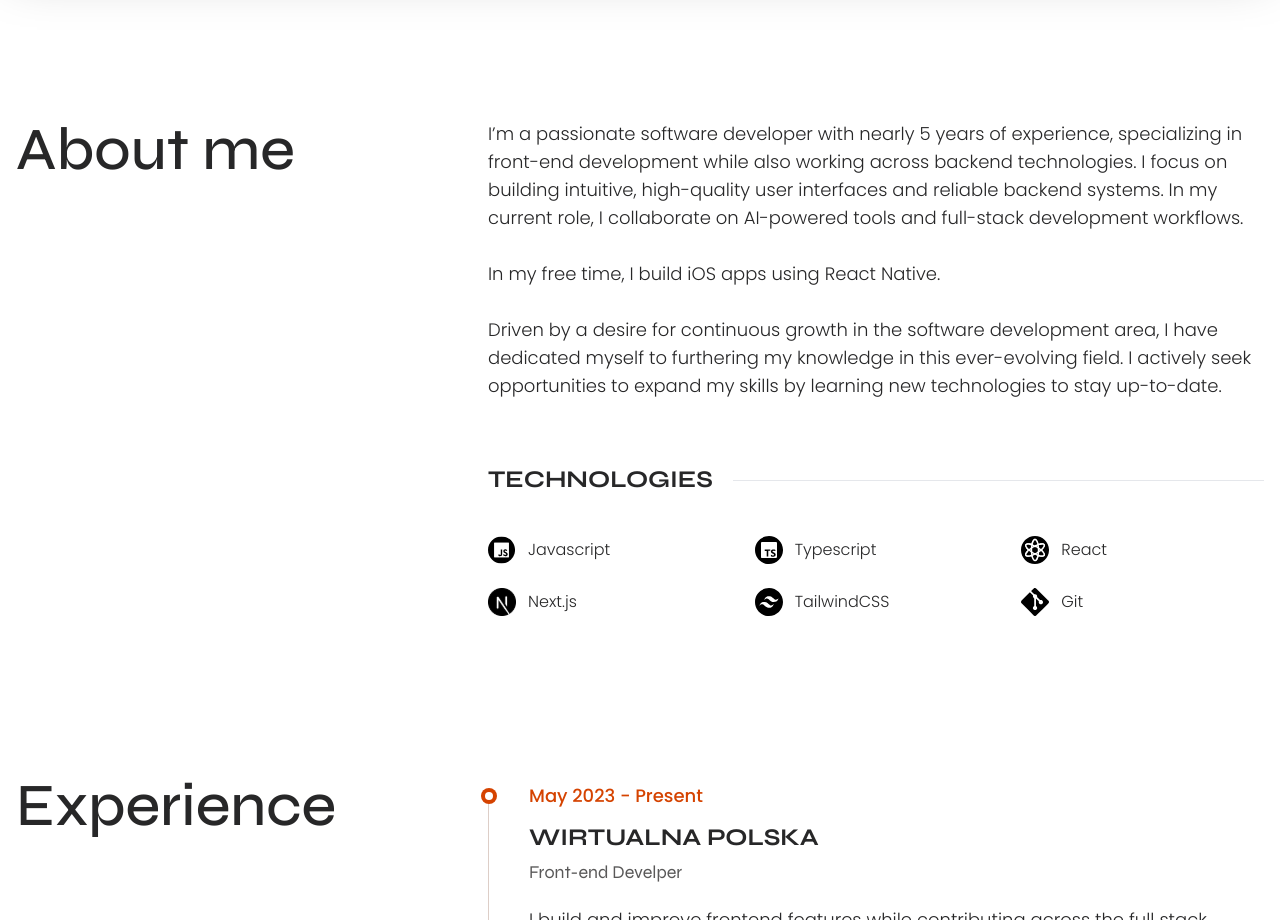
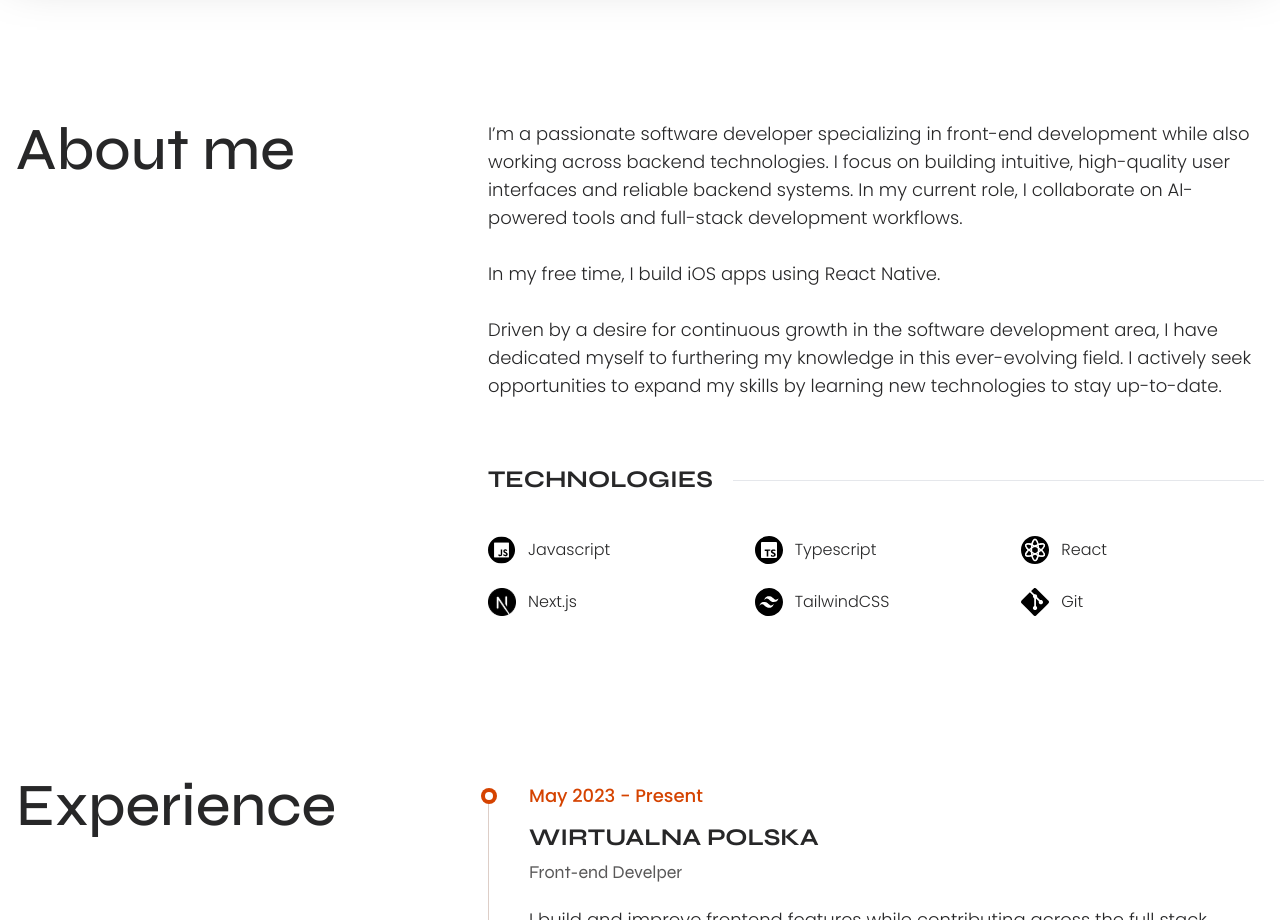
Before and after one commit to pmatyjasik/portfolio-pmatyjasik, a Next.js app: page / in a window 1280 px wide. Shown: the part 840-1760 px from the top of the page. Built offline with nearby package versions, Linux system fonts and the light colour scheme.

Commit message:
update hero section

```diff
--- a/src/sections/AboutSection.tsx
+++ b/src/sections/AboutSection.tsx
@@ -22,11 +22,11 @@ export const AboutSection = () => (
     <SectionTitle title='About me' />
     <div>
       <article className='text-base font-light leading-relaxed text-sea md:text-lg'>
-        I’m a passionate software developer with nearly 5 years of experience,
-        specializing in front-end development while also working across backend
-        technologies. I focus on building intuitive, high-quality user
-        interfaces and reliable backend systems. In my current role, I
-        collaborate on AI-powered tools and full-stack development workflows.
+        I’m a passionate software developer specializing in front-end
+        development while also working across backend technologies. I focus on
+        building intuitive, high-quality user interfaces and reliable backend
+        systems. In my current role, I collaborate on AI-powered tools and
+        full-stack development workflows.
         <br />
         <br />
         In my free time, I build iOS apps using React Native.
```
